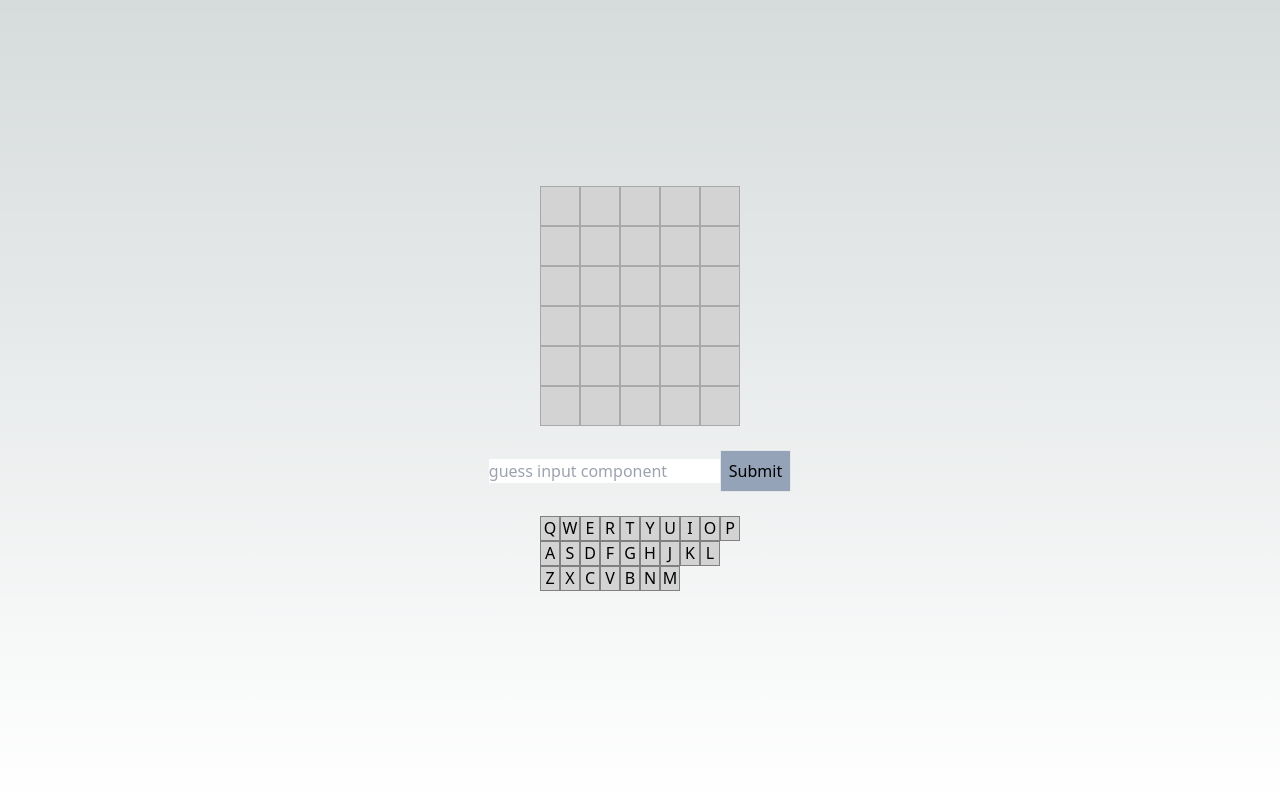
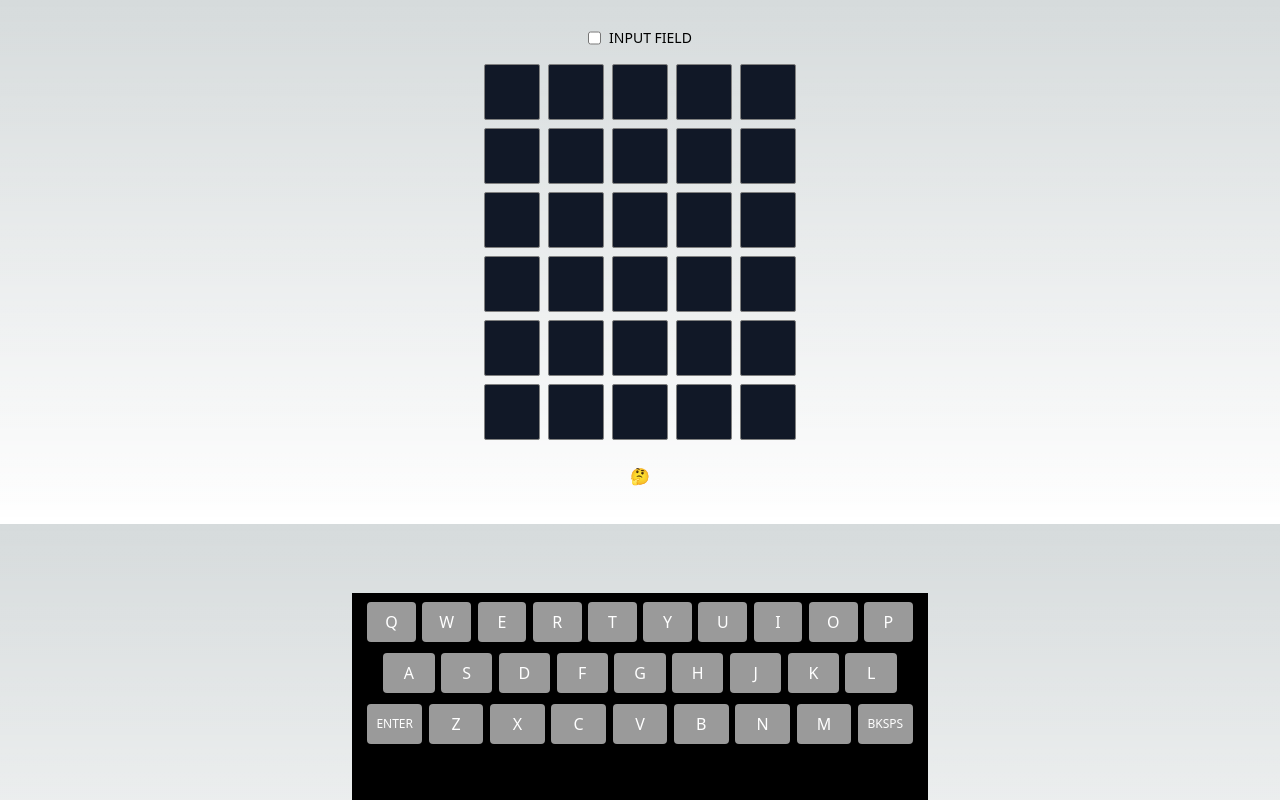
Before and after one commit to mikelbrierly/mikel-howarth, a Next.js app: page /vvordle in a window 1280 px wide. Built offline with nearby package versions, Linux system fonts and the light colour scheme; no server answers; a web font is replaced by a local one.

Commit message:
game is mostly working, a few bugs, and desperately needs to be refactored for performance. Also needs animation

```diff
--- a/src/app/components/Vvordle/Vvordle.tsx
+++ b/src/app/components/Vvordle/Vvordle.tsx
@@ -48,8 +48,12 @@ export default function Vvordle() {
   });
 
   const WORD = FetchWord();
+  const [gameOver, setGameOver] = React.useState<"" | "loss" | "win">("");
 
   const [attempt, setAttempt] = React.useState<keyof UserGuesses>(1);
+
+  const [userInputValue, setUserInputValue] = React.useState("");
+  const [isReadOnly, setIsReadOnly] = React.useState(false);
 
   const keyboardCharacters = Object.keys(guessRubric);
 
@@ -104,11 +108,16 @@ export default function Vvordle() {
   // console.log("letterHints", letterHints);
 
   const submitGuess = async (guess: string) => {
+    if (userInputValue && !guess) {
+      guess = userInputValue;
+    }
+
+    if (attempt > 6) return;
     const validWord = await IsWord(guess);
 
-    if (!validWord) return alert("not a valid word!"); // TODO: make this the jiggle for invalid
+    if (!guess || !validWord) return alert("not a valid word!"); // TODO: make this the jiggle for invalid
 
-    if (guess === WORD) return alert("you guessed it!"); // TODO: make this actual logic
+    // if (guess === WORD) return alert("you guessed it!"); // TODO: make this actual logic
 
     const correct = guess
       .split("")
@@ -130,14 +139,35 @@ export default function Vvordle() {
         correct: [...correct, ...keyboardHints[attempt].correct],
       },
     };
-    // console.log(nextKeyboardHints);
-    // console.log(keyboardHints);
+
+    // TODO: trigger flip animation (reveal row)
 
     setKeyboardHints(nextKeyboardHints);
 
-    // console.log(keyboardHints);
+    setAttempt((attempt + 1) as keyof UserGuesses);
 
-    setAttempt((attempt + 1) as keyof UserGuesses);
+    setUserInputValue("");
+
+    if (attempt === 6 && guess !== WORD) {
+      setGameOver("loss");
+    }
+  };
+
+  const keyOnClick = (char: string) => {
+    if (userInputValue.length >= 5) return;
+    const nextUserInputValue = userInputValue + char;
+    setUserInputValue(nextUserInputValue);
+    onGuessChange(nextUserInputValue);
+  };
+
+  const onClickBackspace = () => {
+    if (userInputValue.length === 0) return;
+    const nextUserInputValue = userInputValue.slice(
+      0,
+      userInputValue.length - 1
+    );
+    setUserInputValue(nextUserInputValue);
+    onGuessChange(nextUserInputValue);
   };
 
   const onGuessChange = (letters: string) => {
@@ -157,22 +187,53 @@ export default function Vvordle() {
   };
 
   return (
-    <main className="flex flex-col justify-center items-center w-screen h-screen">
+    <main className="flex flex-col justify-center items-center p-2 m-5">
+      <div className="flex mb-3">
+        <input
+          id="vvordle-input"
+          type="checkbox"
+          checked={isReadOnly}
+          onChange={(e) => {
+            setIsReadOnly(e.target.checked);
+          }}
+          className="text-white"
+        />
+        <label htmlFor="vvordle-input" className="text-sm ml-2">
+          INPUT FIELD
+        </label>
+      </div>
       <Board
+        className="mb-5"
         userGuesses={userGuesses}
         keyboardHints={keyboardHints}
         attempt={attempt}
       />
-      <br />
-      <GuessInput onGuessChange={onGuessChange} submitGuess={submitGuess} />
-      <br />
-      <Keyboard
-        keyboardHints={keyboardHints}
-        characters={keyboardCharacters}
-        attempt={attempt}
-      />
-      <br />
-      {WORD}
+      {isReadOnly && (
+        <GuessInput
+          className="mb-5"
+          onGuessChange={onGuessChange}
+          submitGuess={submitGuess}
+          userInputValue={userInputValue}
+          setUserInputValue={setUserInputValue}
+          disabled={gameOver}
+          isReadOnly={!isReadOnly}
+        />
+      )}
+      <span className="flex h-8">
+        {gameOver === "loss" && <p>😦 {WORD}</p>}
+        {gameOver === "win" && <p>🎉</p>}
+        {gameOver === "" && <p>🤔</p>}
+      </span>
+      {!isReadOnly && (
+        <Keyboard
+          keyboardHints={keyboardHints}
+          keyOnClick={keyOnClick}
+          onClickBackspace={onClickBackspace}
+          onClickEnter={submitGuess}
+          characters={keyboardCharacters}
+          attempt={attempt}
+        />
+      )}
     </main>
   );
 }
--- a/src/app/components/Vvordle/board.tsx
+++ b/src/app/components/Vvordle/board.tsx
@@ -10,27 +10,32 @@ type Props = {
   // keyboardHints: KeyboardHints;
   keyboardHints: any;
   attempt: keyof UserGuesses;
+  className: string;
 };
 
-export default function Board({ userGuesses, keyboardHints, attempt }: Props) {
+export default function Board({
+  userGuesses,
+  keyboardHints,
+  attempt,
+  className,
+}: Props) {
   const TileRow = ({ rowNum }: { rowNum: number }) => {
     let tileType = "";
     return (
-      <div className="flex">
+      <div className="flex w-full justify-around max-w-xs">
         {userGuesses[rowNum].map((item: string) => {
           const id = crypto.randomUUID();
-          // const prevAttempt = attempt - 1;
+          const prevAttempt = attempt - 1;
 
-          if (attempt === rowNum && attempt > 1) {
-            if (keyboardHints[attempt].absent.includes(item)) {
-              tileType = "absent";
-            } else if (keyboardHints[attempt].wrongPos.includes(item)) {
-              tileType = "wrong-pos";
-            } else if (keyboardHints[attempt].correct.includes(item)) {
-              tileType = "correct";
-            }
+          // if (prevAttempt === rowNum) {
+          if (keyboardHints[rowNum].absent.includes(item)) {
+            tileType = "absent";
+          } else if (keyboardHints[rowNum].wrongPos.includes(item)) {
+            tileType = "wrong-pos";
+          } else if (keyboardHints[rowNum].correct.includes(item)) {
+            tileType = "correct";
           }
-          console.log(tileType);
+          // }
 
           return (
             <Tile key={id + rowNum} character={item} tileType={tileType} />
@@ -41,7 +46,7 @@ export default function Board({ userGuesses, keyboardHints, attempt }: Props) {
   };
 
   return (
-    <div className="flex flex-col">
+    <div className={`flex flex-col max-w-sm w-full items-center ${className}`}>
       {range(6).map((item) => (
         <TileRow rowNum={item + 1} key={item} />
       ))}
--- a/src/app/components/Vvordle/guess-input.tsx
+++ b/src/app/components/Vvordle/guess-input.tsx
@@ -3,33 +3,50 @@ import React from "react";
 type Props = {
   submitGuess: any;
   onGuessChange: Function;
+  userInputValue: string;
+  setUserInputValue: Function;
+  disabled: string;
+  className: string;
+  isReadOnly: boolean;
 };
 
-export default function GuessInput({ onGuessChange, submitGuess }: Props) {
-  const [userGuess, setUserGuess] = React.useState("");
-
+export default function GuessInput({
+  onGuessChange,
+  submitGuess,
+  userInputValue,
+  setUserInputValue,
+  disabled,
+  className,
+  isReadOnly,
+}: Props) {
   return (
     <form
       onSubmit={(e) => {
         e.preventDefault();
-        setUserGuess(""); // TODO: this is buggy, I don't think we should handle the clear logic here, as it gets out of sync with the state of the board.
-        return submitGuess(userGuess);
+        return submitGuess(userInputValue);
       }}
+      className={`flex w-full max-w-xl ${className}`}
     >
       <input
         type="text"
-        placeholder="guess input component"
+        readOnly={isReadOnly}
         maxLength={5}
         minLength={5}
-        className="text-black w-fit"
-        value={userGuess}
+        className="text-black w-full mr-2 rounded-md"
+        value={userInputValue}
         onChange={(e) => {
           e.target.value = e.target.value.toUpperCase();
           onGuessChange(e.target.value);
-          return setUserGuess(e.target.value);
+          return setUserInputValue(e.target.value);
         }}
+        disabled={!!disabled}
       />
-      <button className="bg-slate-400 border p-2">Submit</button>
+      <button
+        disabled={!!disabled}
+        className="bg-slate-900 border h-full text-sm p-1 text-white rounded-md"
+      >
+        Submit
+      </button>
     </form>
   );
 }
--- a/src/app/components/Vvordle/keyboard.tsx
+++ b/src/app/components/Vvordle/keyboard.tsx
@@ -6,6 +6,9 @@
 type Props = {
   characters: string[]; // TODO: strengthen the types here
   keyboardHints: KeyboardHints;
+  keyOnClick: Function;
+  onClickEnter: Function;
+  onClickBackspace: Function;
   attempt: keyof UserGuesses;
 };
 
@@ -14,6 +17,9 @@ import styles from "./styles/Keyboard.module.css";
 export default function Keyboard({
   characters,
   keyboardHints,
+  keyOnClick,
+  onClickEnter,
+  onClickBackspace,
   attempt,
 }: Props) {
   let color = "lightgrey";
@@ -21,26 +27,61 @@ export default function Keyboard({
 
   const LetterKey = ({ character, color }: any) => {
     // TODO: refactor
-    Object.values(keyboardHints).forEach((item: any) => {
+    Object.values(keyboardHints).forEach((item: any, index) => {
+      if (item.correct.includes(character)) {
+        return (color = styles.correct);
+      }
+
+      // if the previous guess had a higher color to show, then just return, because the keyboard colors should only go "up", never from green to yellow
+      // TODO: this is awful though because index is not guaranteed to be a type that matches the keys of keyboardHints. Need to clean this up.
+      if (keyboardHints[index]?.correct.includes(character)) return;
+      if (item.wrongPos.includes(character)) {
+        return (color = styles["wrong-pos"]);
+      }
+      // if the previous guess had a higher color to show, then just return, because the keyboard colors should only go "up", never from green to yellow
+      // I also think there is a bug here getting out of sync with the state
+      if (keyboardHints[index]?.wrongPos.includes(character)) return;
       if (item.absent.includes(character)) {
-        color = styles.absent;
-      } else if (item.wrongPos.includes(character)) {
-        color = styles["wrong-pos"];
-      } else if (item.correct.includes(character)) {
-        color = styles.correct;
+        return (color = styles.absent);
       }
     });
 
     const className = `${styles.wrapper}`;
-    return <div className={`${className} ${color}`}>{character}</div>;
+    return (
+      <button
+        className={`${className} ${color}`}
+        onClick={() => keyOnClick(character)}
+      >
+        {character}
+      </button>
+    );
   };
 
   // TODO: switch to grid layout (maybe?)
   const QwertyLayout = ({ rows }: any) => (
-    <div className="flex flex-col">
-      <div className="row-1 flex">{rows[0]}</div>
-      <div className="row-2 flex">{rows[1]}</div>
-      <div className="row-3 flex">{rows[2]}</div>
+    <div
+      className={`flex flex-col w-full pl-3 pr-3 max-w-xl ${styles["key-container"]}`}
+    >
+      <div className="row-1 flex justify-center items-center">{rows[0]}</div>
+      <div className="row-2 flex justify-center items-center mr-4 ml-4">
+        {rows[1]}
+      </div>
+      <div className="row-3 flex justify-center items-center">
+        {/* TODO: add icons for backspace and other areas*/}
+        <button
+          className={`flex justify-center items-center min-w-fit ${styles["action-key"]}`}
+          onClick={() => onClickEnter()}
+        >
+          ENTER
+        </button>
+        {rows[2]}
+        <button
+          className={`flex justify-center items-center min-w-fit ${styles["action-key"]}`}
+          onClick={() => onClickBackspace()}
+        >
+          BKSPS
+        </button>
+      </div>
     </div>
   );
 
--- a/src/app/components/Vvordle/styles/Keyboard.module.css
+++ b/src/app/components/Vvordle/styles/Keyboard.module.css
@@ -1,23 +1,78 @@
-.wrapper {
-  color: black;
+.wrapper,
+.action-key {
+  box-sizing: border-box;
+  color: white;
   display: flex;
   align-items: center;
   justify-content: center;
-  width: 20px;
-  height: 25px;
-  border: 1px solid grey;
-  background: lightgrey;
-  padding: 5px;
+  width: 30px;
+  height: 40px;
+  background: #9a9a9a;
+  padding: 7px;
+  margin: 0.2rem;
+  margin-bottom: 0.5rem;
+  border-radius: 4px;
+  flex: 1;
+  transition: all 0.15s ease-in-out;
+}
+
+.wrapper:hover,
+.action-key:hover {
+  cursor: pointer;
+  background: #adadad;
+}
+
+.wrapper:active,
+.action-key:active {
+  cursor: pointer;
+  background: #787878;
+}
+
+.action-key {
+  flex: 1;
+  font-size: 12px;
+}
+
+.key-container {
+  position: fixed;
+  bottom: 0;
+  padding-bottom: 3rem;
+  padding-top: 5px;
+  background: black;
 }
 
 .absent {
-  background: darkgrey;
+  background: #585858;
+}
+
+.absent:hover {
+  background: #6c6c6c;
+}
+
+.absent:active {
+  background: #4b4b4b;
 }
 
 .wrong-pos {
   background: darkgoldenrod;
 }
 
+.wrong-pos:hover {
+  background: rgb(207, 156, 29);
+}
+
+.wrong-pos:active {
+  background: rgb(158, 119, 22);
+}
+
 .correct {
   background: darkgreen;
 }
+
+.correct:hover {
+  background: rgb(0, 138, 0);
+}
+
+.correct:active {
+  background: rgb(1, 77, 1);
+}
--- a/src/app/components/Vvordle/styles/Tile.module.css
+++ b/src/app/components/Vvordle/styles/Tile.module.css
@@ -1,13 +1,11 @@
 .wrapper {
-  color: black;
-  background: lightgrey;
-  border: 1px solid darkgrey;
-  width: 40px;
-  height: 40px;
+  border: 1px solid grey;
+  width: 3.5rem;
+  height: 3.5rem;
 }
 
 .absent {
-  background: darkgrey;
+  background: grey;
 }
 
 .wrong-pos {
--- a/src/app/components/Vvordle/tile.tsx
+++ b/src/app/components/Vvordle/tile.tsx
@@ -4,7 +4,9 @@ export default function Tile({ character, tileType }: any) {
   const className = `${styles.wrapper} ${styles[tileType]}`;
   return (
     <div
-      className={`flex align-middle justify-center text-black font-bold ${className}`}
+      className={`flex items-center justify-center text-white font-medium m-1 text-xl rounded-sm ${className} ${
+        character ? "bg-none" : "bg-gray-900"
+      }`}
     >
       {character}
     </div>
--- a/src/app/vvordle/page.tsx
+++ b/src/app/vvordle/page.tsx
@@ -5,9 +5,5 @@ import React from "react";
 import Vvordle from "../components/Vvordle";
 
 export default function Game() {
-  return (
-    <main className="flex flex-col justify-center items-center w-screen h-screen">
-      <Vvordle />
-    </main>
-  );
+  return <Vvordle />;
 }
```
